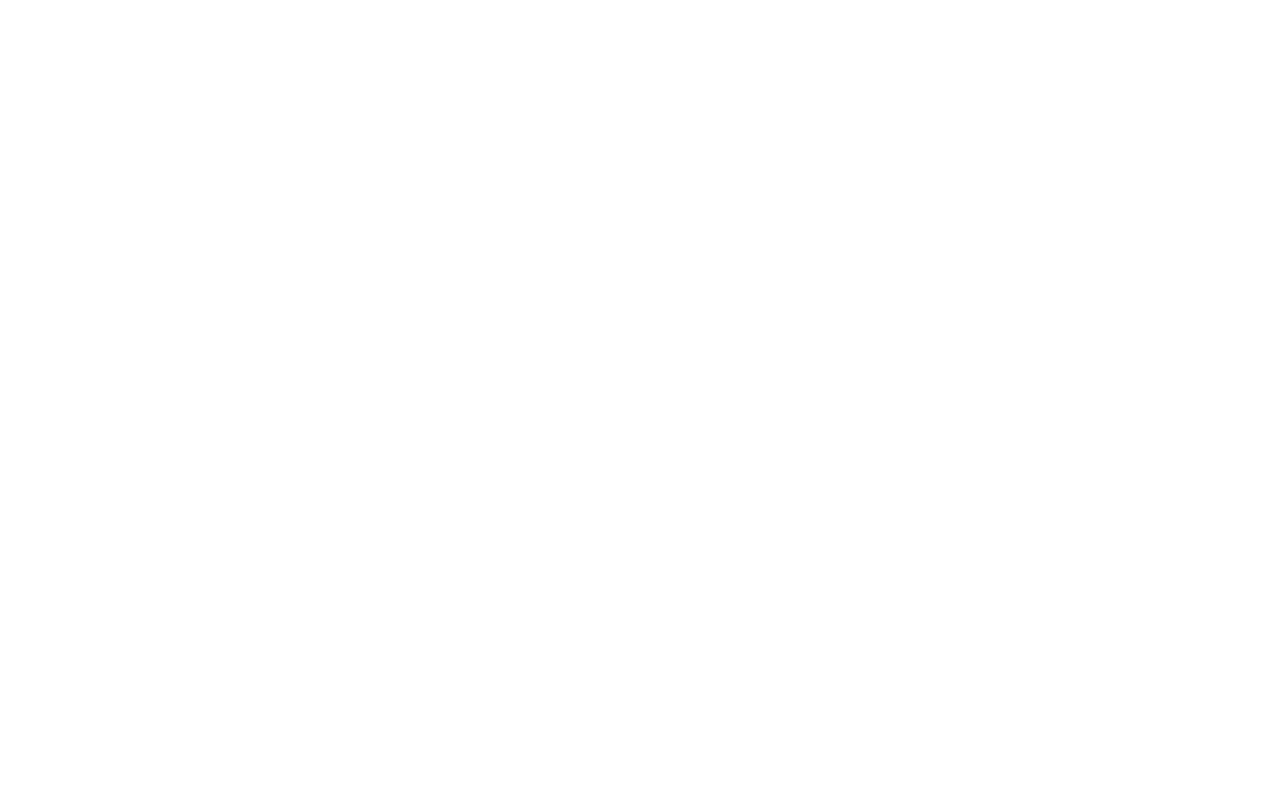
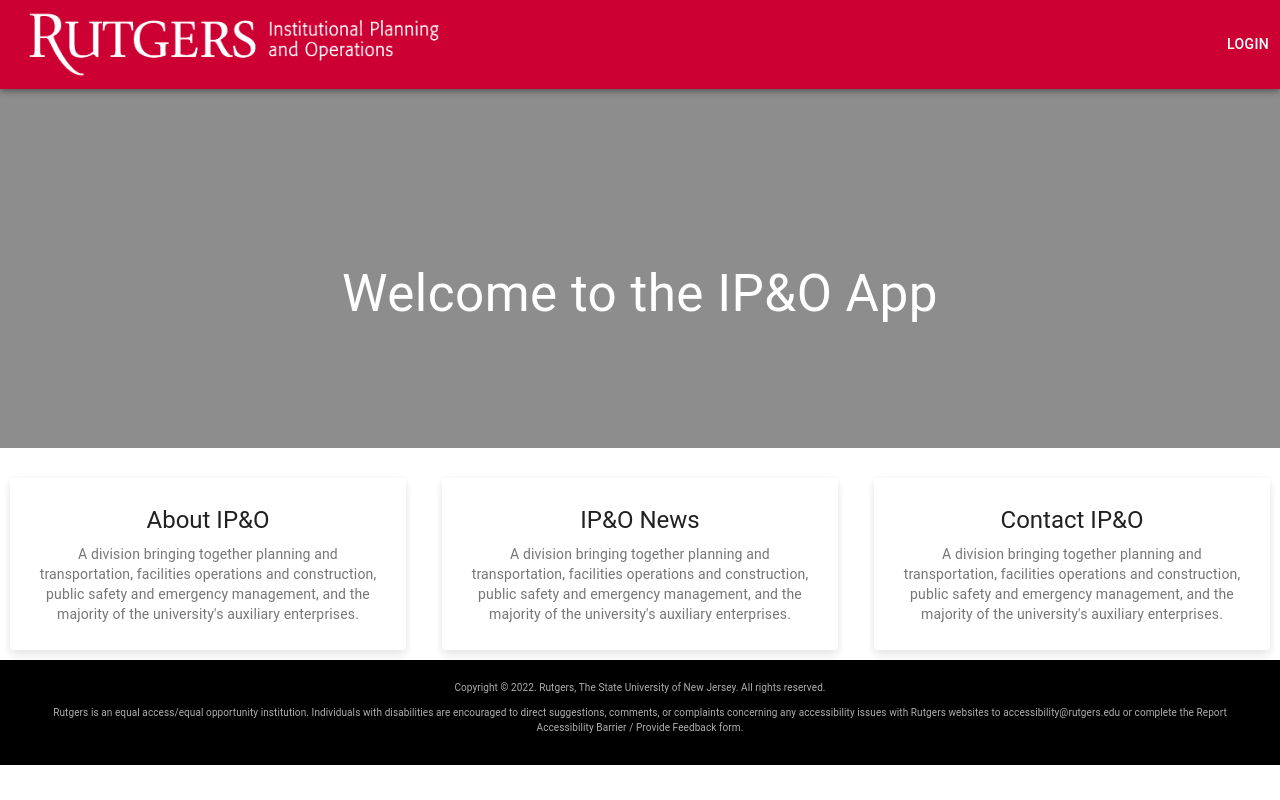
Before and after one commit to ipobm839/ipo_rutgers, a React (Create React App) app: page / in a window 1280 px wide. Before the commit this address had no page. Built offline with nearby package versions, Linux system fonts and the light colour scheme.

Commit message:
added gh-pages

```diff
--- a/package.json
+++ b/package.json
@@ -17,6 +17,7 @@
     "@testing-library/react": "^12.1.3",
     "@testing-library/user-event": "^13.5.0",
     "axios": "^0.26.0",
+    "gh-pages": "^3.2.3",
     "react": "^17.0.2",
     "react-dom": "^17.0.2",
     "react-router-dom": "^6.2.1",
--- a/src/App.js
+++ b/src/App.js
@@ -6,16 +6,11 @@
   return (
     <Router basename={process.env.PUBLIC_URL}>
       <Routes>
-        <Route path='/ipo_rutgers' exact component={<Login />}/>
-        <Route path="/ipo_rutgers/tab1" element={<Tab1 />} />
-        <Route path="/ipo_rutgers/tab2" element={<Tab2 />} />
-        <Route path="/ipo_rutgers/tab3" element={<Tab3 />} />
-        <Route path="/ipo_rutgers/*" element={<NotFoundPage/>} />
-        {/* <Route path="/" element={<Login />} /> */}
-        {/* <Route path="/tab1" element={<Tab1 />} />
+        <Route path="/" element={<Login />} />
+        <Route path="/tab1" element={<Tab1 />} />
         <Route path="/tab2" element={<Tab2 />} />
         <Route path="/tab3" element={<Tab3 />} />
-        <Route path="/*" element={<NotFoundPage/>} /> */}
+        <Route path="/*" element={<NotFoundPage/>} />
       </Routes>
     </Router>
   );
```
Also changed, not shown: 8 other files (tests, documents, lock files or other folders).
